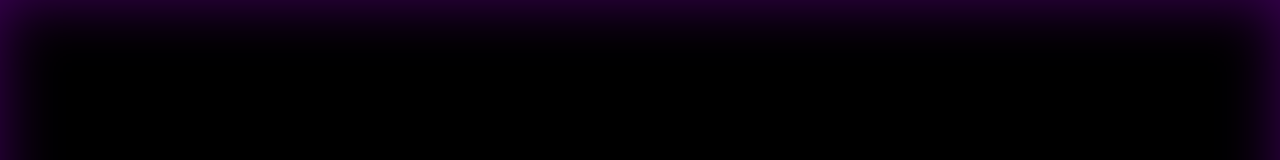
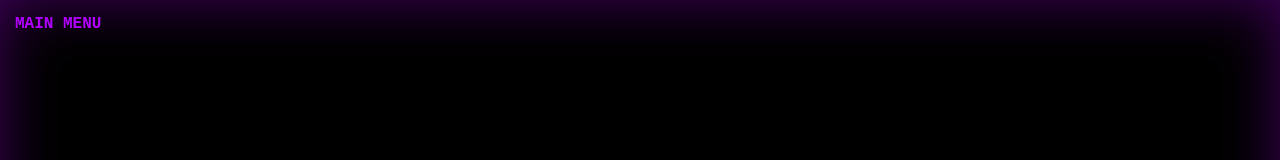
Before and after one commit to Duck365/AI-JSAB_Void-Evasion_1, a plain HTML site: page index.html in a window 1280 px wide. Shown: the top 160 px of the page. Drawn offline with Linux system fonts and the light colour scheme.

Commit message:
Add breadcrumb navigation to game container

```diff
--- a/index.html
+++ b/index.html
@@ -9,6 +9,8 @@
 <body>
 
 <div id="game-container">
+
+    <div id="breadcrumb-nav" style="position: absolute; top: 15px; left: 15px; color: #B200FF; font-family: monospace; font-size: 16px; font-weight: bold; z-index: 100;">MAIN MENU</div>
     <!-- Main Menu -->
     <div id="menu-screen" class="screen active">
         <h1>VOID EVASION</h1>
```
